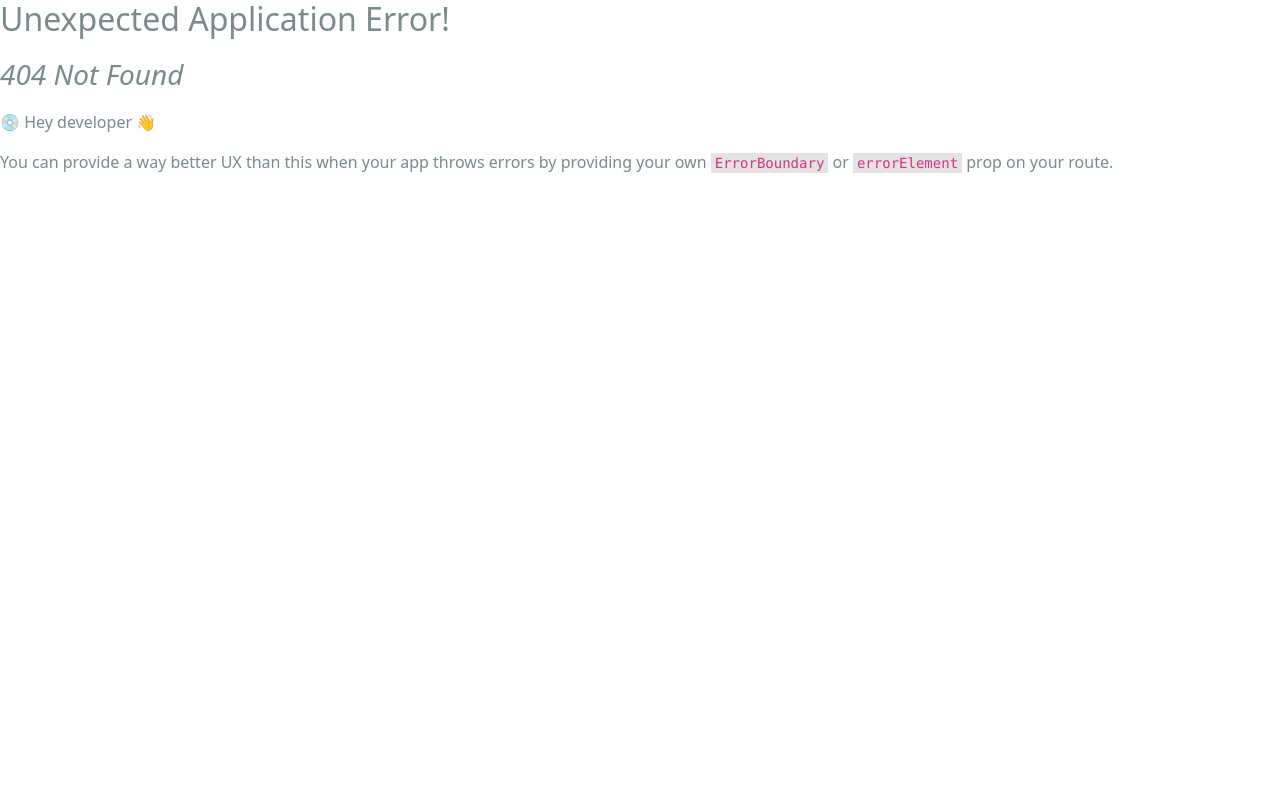
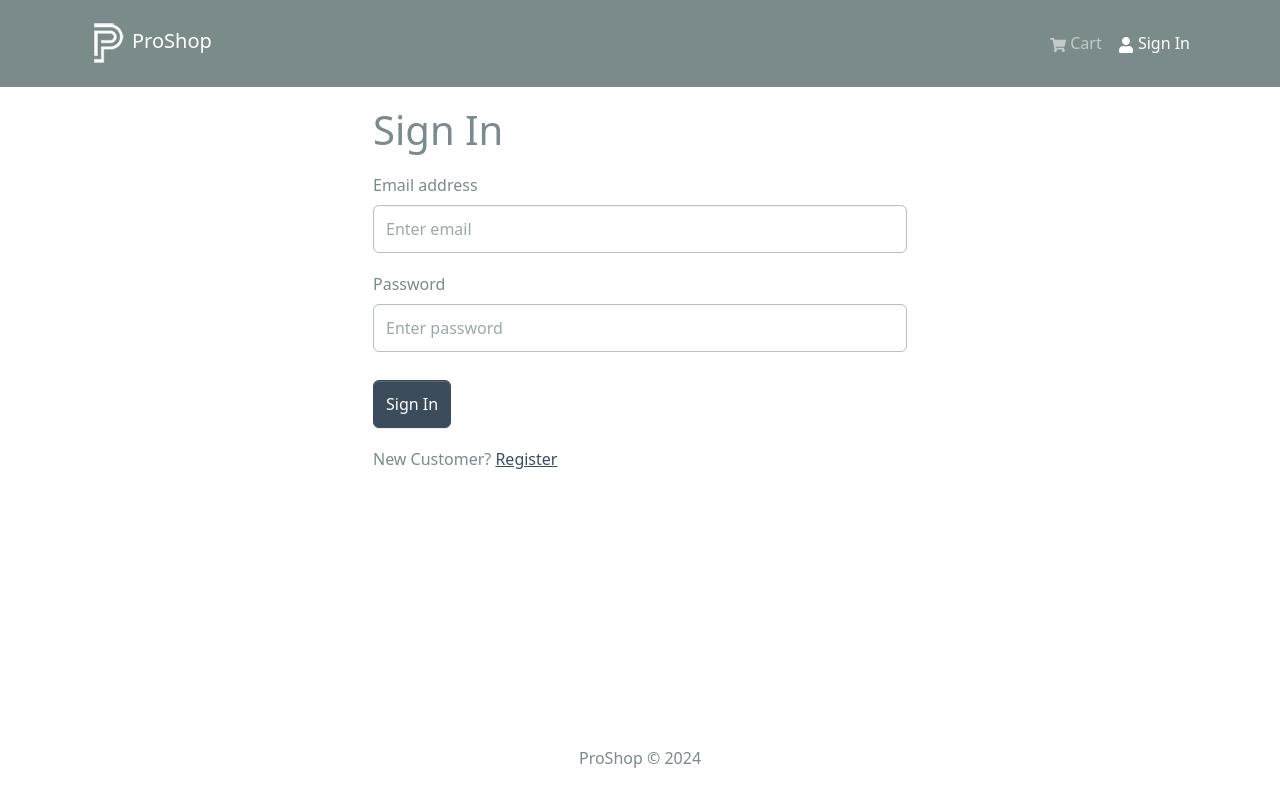
Before and after one commit to danukachathurya/MERN-Stack-E-Commerce-Site-From-Scratch, a React (Create React App) app in the folder proshop-v2/frontend/: page /login in a window 1280 px wide. Before the commit this address had no page. Shown: the top 802 px of the page. Built offline with nearby package versions, Linux system fonts and the light colour scheme.

Commit message:
Login Screen

```diff
--- /dev/null
+++ b/proshop-v2/frontend/src/components/FormContainer.js
@@ -0,0 +1,16 @@
+import React from 'react';
+import { Container, Row, Col } from 'react-bootstrap';
+
+const FormContainer = ({ children }) => {
+  return (
+    <Container>
+      <Row className="justify-content-md-center">
+        <Col xs={12} md={6}>
+          {children}
+        </Col>
+      </Row>
+    </Container>
+  );
+}
+
+export default FormContainer;
--- a/proshop-v2/frontend/src/index.js
+++ b/proshop-v2/frontend/src/index.js
@@ -16,6 +16,7 @@
 import HomeScreen from './screens/HomeScreen';
 import ProductScreen from './screens/ProductScreen';
 import CartScreen from './screens/CartScreen';
+import LoginScreen from './screens/LoginScreen';
 
 const router = createBrowserRouter(
   createRoutesFromElements(
@@ -23,6 +24,7 @@
       <Route index={true} path="/" element={<HomeScreen />} />
       <Route path="/product/:id" element={<ProductScreen />} />
       <Route path="/cart" element={<CartScreen />} />
+      <Route path="/login" element={<LoginScreen />} />
     </Route>
   )
 );
--- /dev/null
+++ b/proshop-v2/frontend/src/screens/LoginScreen.js
@@ -0,0 +1,55 @@
+import React from 'react';
+import { useState } from 'react';
+import { Link } from 'react-router-dom';
+import { Form, Button, Row, Col } from 'react-bootstrap';
+import FormContainer from '../components/FormContainer';
+
+
+const LoginScreen = () => {
+  const [email, setEmail] = useState('');
+  const [password, setPassword] = useState('');
+
+  const submitHandler = (e) => {
+    e.preventDefault()
+    console.log('submit')
+  }
+  return (
+    <FormContainer>
+      <h1>Sign In</h1>
+
+      <Form onSubmit={submitHandler}>
+        <Form.Group controlId="email" className="my-3">
+          <Form.Label>Email address</Form.Label>
+          <Form.Control
+            type="email"
+            placeholder="Enter email"
+            value={email}
+            onChange={(e) => setEmail(e.target.value)}
+          ></Form.Control>
+        </Form.Group>
+
+        <Form.Group controlId="password" className="my-3">
+          <Form.Label>Password</Form.Label>
+          <Form.Control
+            type="password"
+            placeholder="Enter password"
+            value={password}
+            onChange={(e) => setPassword(e.target.value)}
+          ></Form.Control>
+        </Form.Group>
+
+        <Button type='submit' variant='primary' className="mt-2">
+          Sign In
+        </Button>
+      </Form>
+
+      <Row className='py-3'>
+        <Col>
+          New Customer? <Link to="/register">Register</Link>
+        </Col>
+      </Row>
+    </FormContainer>
+  )
+}
+
+export default LoginScreen;
```
